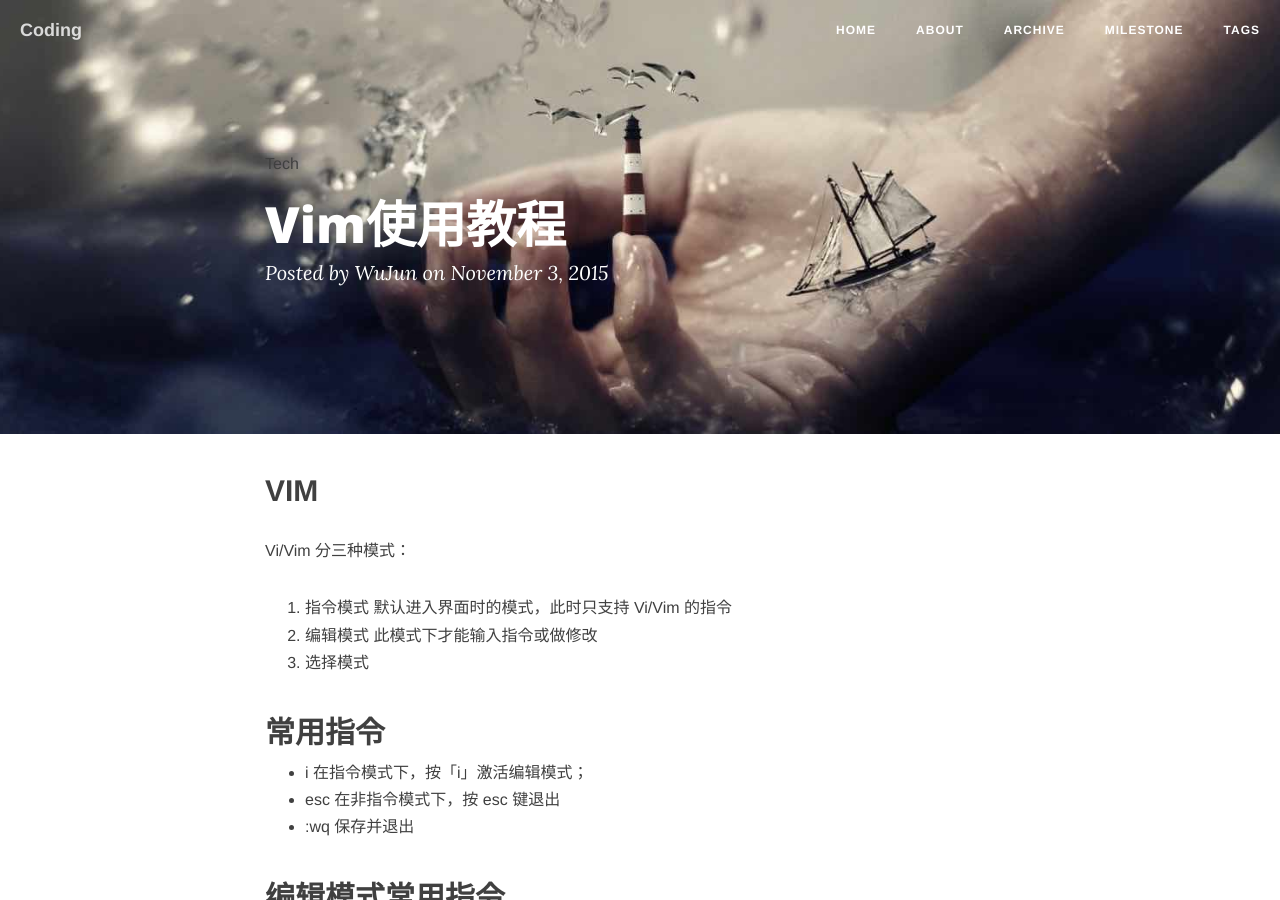
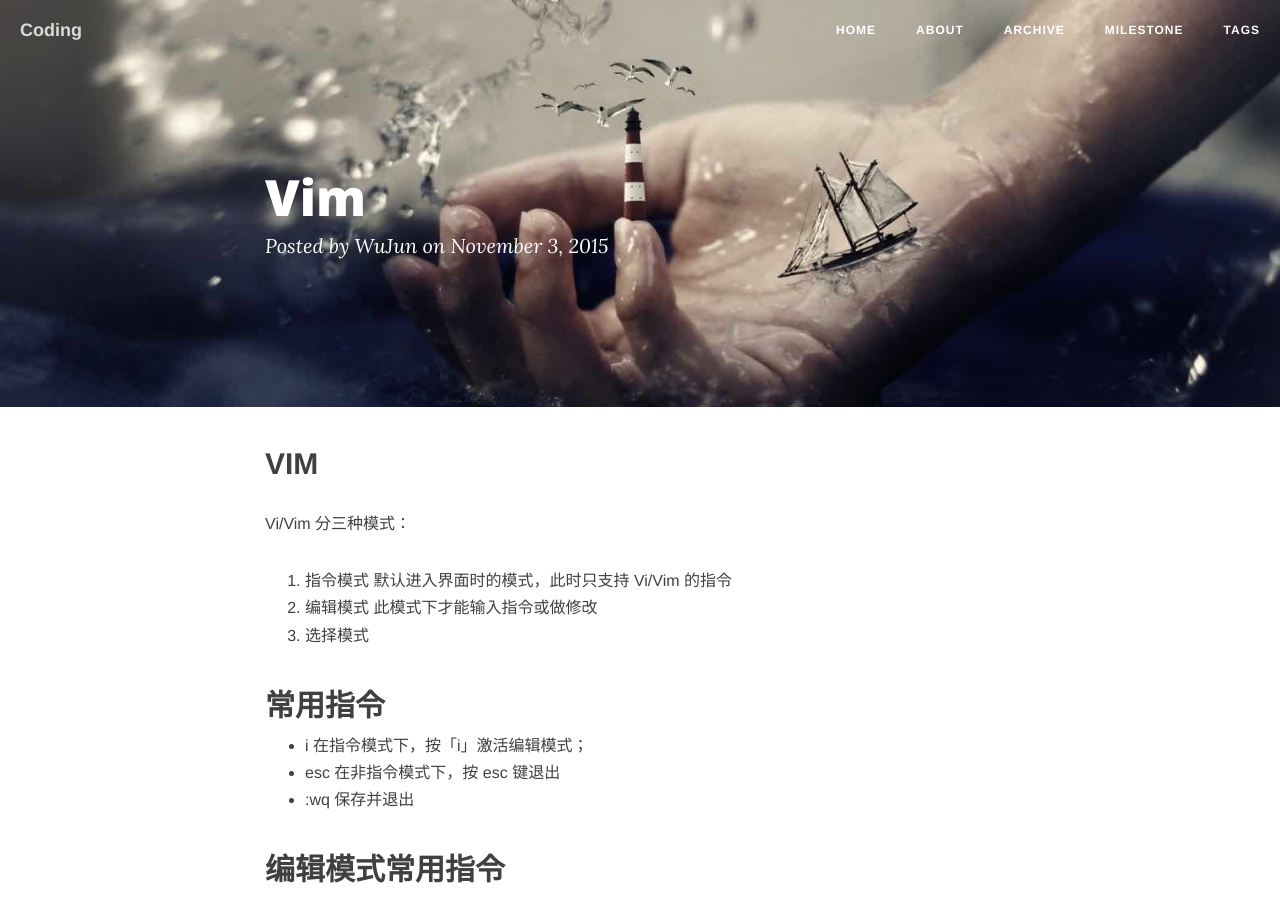
Before and after one commit to jglgl/jglgl.github.io, a Jekyll site: the page built from _posts/2015-11-03-VIM.md, in a window 1280 px wide and 900 px high. Built offline with Jekyll 4.4.1, drawn with Linux system fonts in a browser that asks for light colours; nearby versions of some CDN libraries; comment, search, counter and statistics services are not loaded.

Commit message:
Update 2015-11-03-VIM.md

```diff
--- a/_posts/2015-11-03-VIM.md
+++ b/_posts/2015-11-03-VIM.md
@@ -1,12 +1,3 @@
----
-layout: post
-title: Vim使用教程
-categories: [blog ]
-tags: [Tech, ]
-description: 「快速打造一个可心的独立博客~！」
----
-
-
 ## VIM
 
 Vi/Vim 分三种模式：
```
